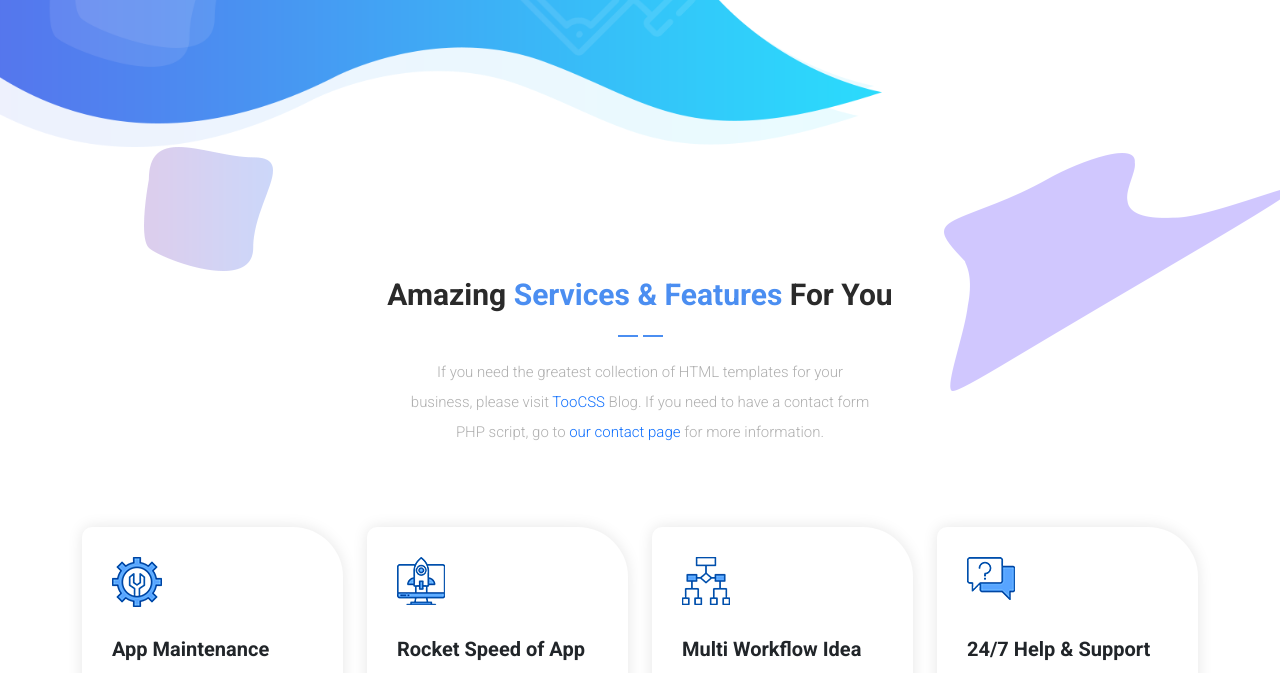
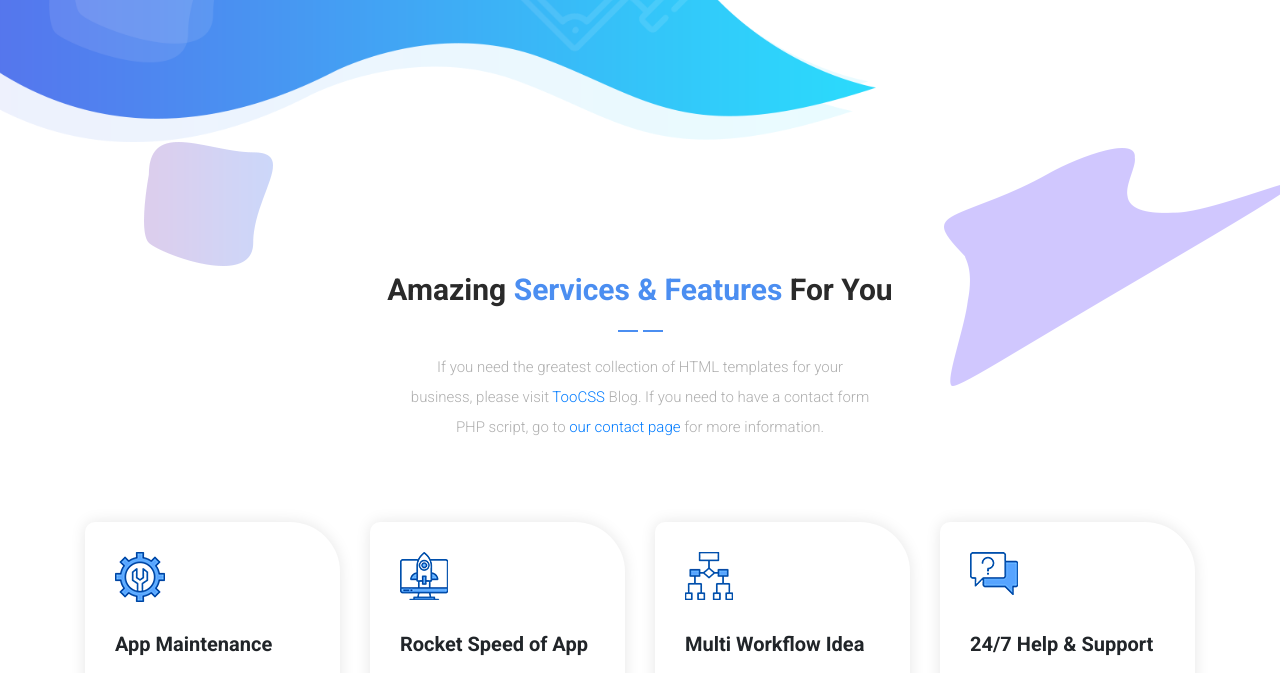
Before and after one commit to FadyIDS/intelligent_digital_solutions_website, a plain HTML site: page index.html in a window 1280 px wide. Shown: the part 686-1359 px from the top of the page. Drawn offline with nearby package versions, Linux system fonts and the light colour scheme.

Commit message:
add bootsrap

```diff
--- a/index.html
+++ b/index.html
@@ -16,6 +16,7 @@
 
     <!-- Bootstrap core CSS -->
     <link href="vendor/bootstrap/css/bootstrap.min.css" rel="stylesheet">
+    <link rel="stylesheet" href="https://cdn.jsdelivr.net/npm/bootstrap@4.3.1/dist/css/bootstrap.min.css" integrity="sha384-ggOyR0iXCbMQv3Xipma34MD+dH/1fQ784/j6cY/iJTQUOhcWr7x9JvoRxT2MZw1T" crossorigin="anonymous">
 
 <!--
 
@@ -660,6 +661,7 @@ https://templatemo.com/tm-570-chain-app-dev
             <p>Rio de Janeiro - RJ, 22795-008, Brazil</p>
             <p><a href="#">010-020-0340</a></p>
             <p><a href="#">info@company.co</a></p>
+            <!-- <i class="bi bi-facebook"></i> -->
           </div>
         </div>
         <div class="col-lg-3">
```
